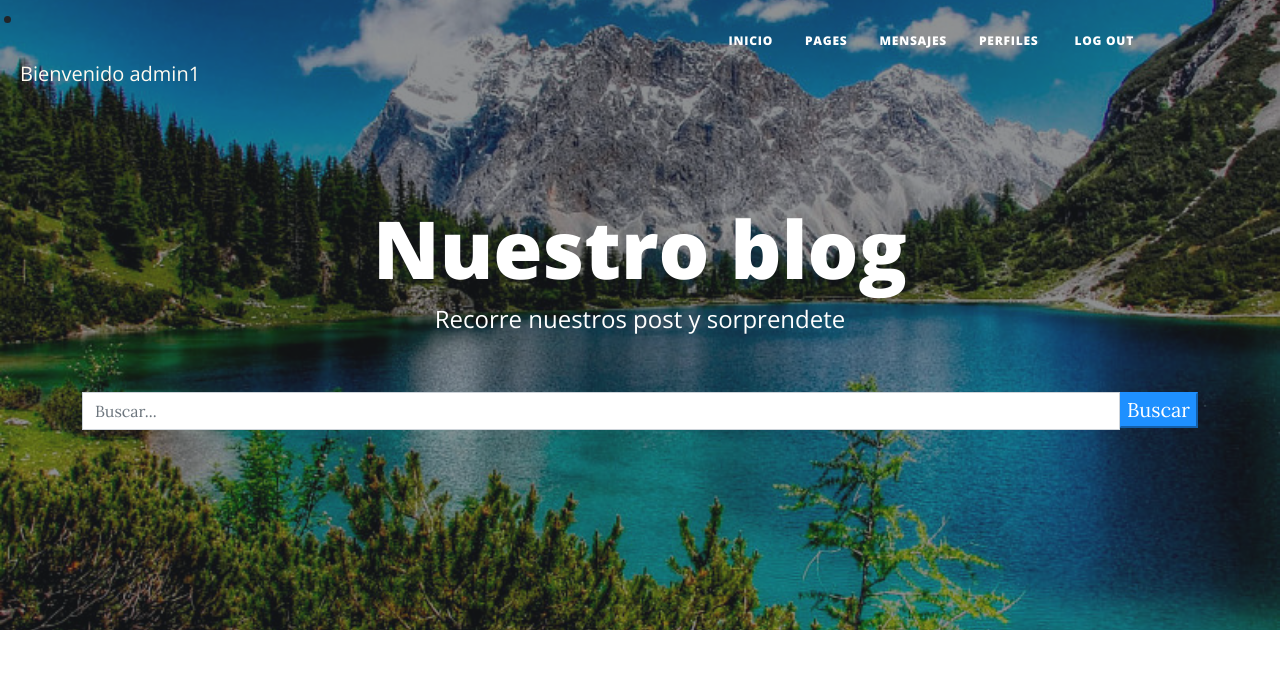
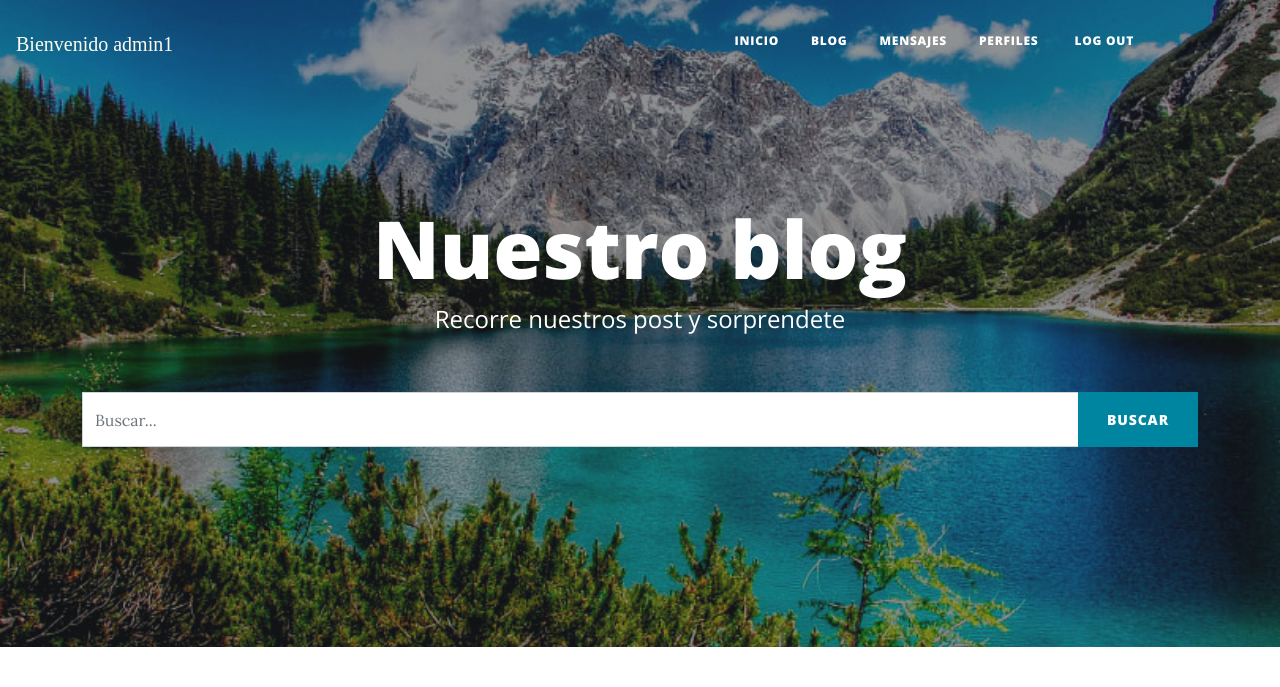
Before and after one commit to lucreciavettori/ProyectoFinal, a Django app: page /AppViajes/pages/ in a window 1280 px wide. Shown: the top 687 px of the page. Run offline with Django 4.2, Linux system fonts and the light colour scheme; a user stored in the database is signed in; data comes from the database, SQL or seed files in the repository; both versions use the stored data as it was after the commit; some libraries are stand-ins or nearby versions.

Commit message:
mejorando vista pages

```diff
--- a/AppViajes/urls.py
+++ b/AppViajes/urls.py
@@ -3,6 +3,7 @@ from django.urls import path, include
 from django.contrib.auth.views import LogoutView
 from AppViajes.views import *
 from AppAccounts.views import login_request, register
+
 
 
 app_name = 'AppViajes'
@@ -19,4 +20,5 @@ urlpatterns = [
     path('account/register/', register,name="Register"),
 
 
+
 ]
--- a/ProyectoBlog/urls.py
+++ b/ProyectoBlog/urls.py
@@ -18,11 +18,12 @@ from django.contrib import admin
 from django.urls import path, include, re_path
 from django.conf import settings
 from django.views.static import serve
+from django.shortcuts import redirect
 
 urlpatterns = [
     path('admin/', admin.site.urls, name='Admin'),
     path('AppViajes/', include('AppViajes.urls')),
-
+    path('', lambda req: redirect('AppViajes:Inicio')),
 ]
 
 if settings.DEBUG:
--- a/templates/AppViajes/index.html
+++ b/templates/AppViajes/index.html
@@ -26,7 +26,7 @@
       <!-- Si el usuario SI está logeado mostrar el nombre de usuario -->
       {% if request.user.is_authenticated %}
         <nav class="navbar-brand" id="mainNav">
-        <li class="nav-item mx-0 mx-lg-1"><a class="nav-link px-lg-3 py-3 py-lg-4" style="color:#FFFAF0" >Bienvenido {{user.username}} </a> </li>
+            <FONT FACE="Ink free"><class="nav-item mx-0 mx-lg-1"><a class="nav-link px-lg-3 py-3 py-lg-4" style="color:#FFFAF0" >Bienvenido {{user.username}} </a></FONT>
         {% endif %}
 
         <nav class="navbar navbar-expand-lg navbar-light" id="mainNav">
@@ -34,7 +34,7 @@
                 <div class="collapse navbar-collapse" id="navbarResponsive">
                     <ul class="navbar-nav ms-auto py-4 py-lg-0">
                         <li class="nav-item"><a class="nav-link px-lg-3 py-3 py-lg-4" href="{% url 'AppViajes:Inicio' %}">Inicio</a></li>
-                        <li class="nav-item"><a class="nav-link px-lg-3 py-3 py-lg-4" href="{% url 'AppViajes:Pages' %}">Pages</a></li>
+                        <li class="nav-item"><a class="nav-link px-lg-3 py-3 py-lg-4" href="{% url 'AppViajes:Pages' %}">Blog</a></li>
 
                          <!-- Si el usuario NO está logeado NO mostrar el boton Mensajes -->
                         {% if request.user.is_authenticated %}
@@ -57,8 +57,6 @@
                             <li class="nav-item"><a class="nav-link px-lg-3 py-3 py-lg-4" href="http://127.0.0.1:8000/admin/auth/user/ ">Perfiles</a></li>
                             {% endif %}
                         {% endif %}
-
-
 
                         {% if request.user.is_authenticated %}
                         <li class="nav-item mx-0 mx-lg-1"><a class="nav-link px-lg-3 py-3 py-lg-4" href="{% url 'AppViajes:Logout' %}">Log out</a></li>
@@ -97,7 +95,7 @@
                                         <input type="text" class="form-control" placeholder="Buscar..." name="buscar" value = "{{ request.GET.buscar }}">
                                         <span class="input-group-list">
                                             <i class="icon icon-search"></i>
-                                            <button type="submit" class="boton btn-success" style="background-color:#1E90FF; border-color:#1E90FF">Buscar</button>
+                                            <button type="submit"  class="btn btn-primary text-uppercase">Buscar</button>
                                         </span>
                                     </div>
                                 </div>
@@ -136,7 +134,7 @@
                                     <hr class="my-4" />
                                 {% endfor %}
                                 {% else%}
-                                    <h2><center>No existen post registrados con esa descripción<center></h2>
+                                    <h2><center>No existen post registrados con esa descripción</center></h2>
                             {% endif%}
 
                         {%endblock contenido%}
@@ -144,4 +142,6 @@
                 </div>
             </div>
         </div>
+        </br>
+        </br>
      </body>
--- a/templates/AppViajes/mensajes.html
+++ b/templates/AppViajes/mensajes.html
@@ -19,7 +19,7 @@ Mensajes
 {%block contenido%}
 
 {% if object_list %}
-<h5 style="color:#808000">Estos son los mensajes que los usuarios hicieron a tus blog:</h5>
+<h5 style="color:#808000">Estos son los mensajes que los usuarios hicieron a tus posts:</h5>
 
     {% for mensaje in object_list %}
     </br>
```
Also changed, not shown: db.sqlite3.
